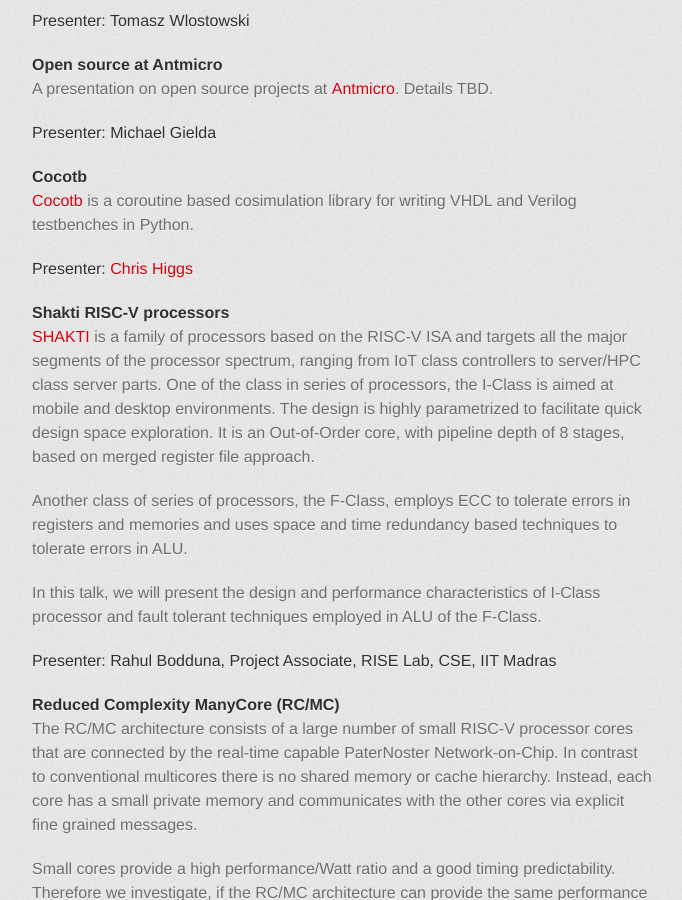
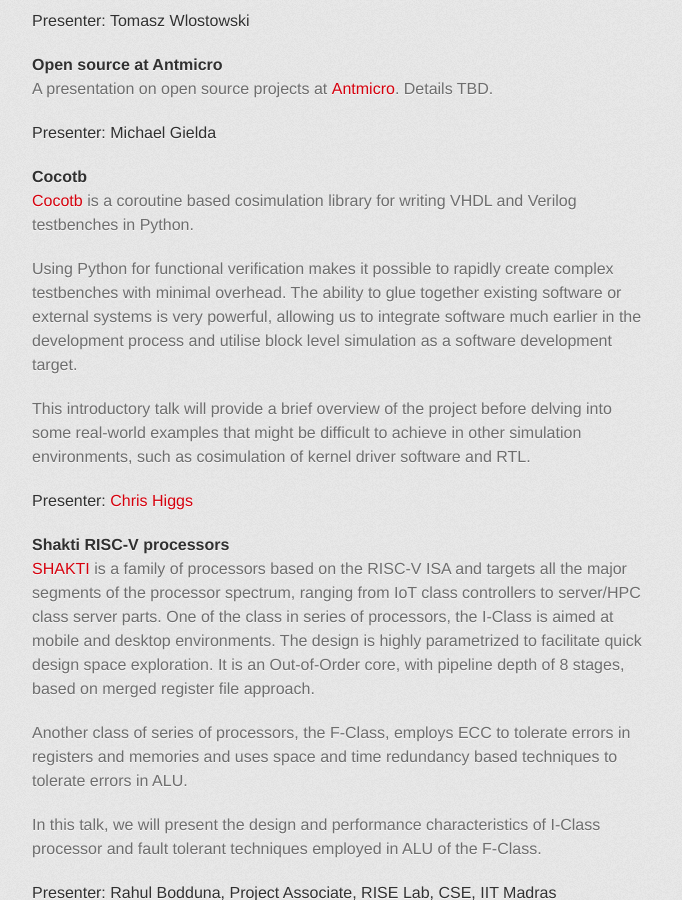
Before and after one commit to fossi-foundation/orconf, a Jekyll site: the page index.html, which Jekyll copies as it is, in a window 1280 px wide and 900 px high, scrolled down 3345 px. Shown: the whole window, without its empty margins (298-980 px from the left). Built offline with Jekyll 4.4.1, drawn with Linux system fonts in a browser that asks for light colours; some web fonts are replaced.

Commit message:
Cocotb talk summary

```diff
--- a/index.html
+++ b/index.html
@@ -143,7 +143,20 @@
 	  <p></p>
 
 	  <h4><a name="cocotb" class="anchor" href="#cocotb"><span class="octicon octicon-link"></span></a>Cocotb</h4>
-	  <p><a target="_blank" href="http://potential.ventures/cocotb/">Cocotb</a> is a coroutine based cosimulation library for writing VHDL and Verilog testbenches in Python.</p>
+  	  <p><a target="_blank" href="http://potential.ventures/cocotb/">Cocotb</a> is a coroutine based cosimulation library for writing VHDL and Verilog testbenches in Python.</p>
+  	  <p>
+  	      Using Python for functional verification makes it possible to
+  	      rapidly create complex testbenches with minimal overhead.  The
+  	      ability to glue together existing software or external systems
+  	      is very powerful, allowing us to integrate software much earlier
+  	      in the development process and utilise block level simulation as
+  	      a software development target.</p>
+  	  <p>
+  	      This introductory talk will provide a brief overview of the project
+  	      before delving into some real-world examples that might be
+  	      difficult to achieve in other simulation environments, such
+  	      as cosimulation of kernel driver software and RTL.</p>
+
 	  <h5>Presenter: <a name="chrishiggs" class="anchor" href="#chrishiggs"><span class="octicon octicon-link"></span></a><a target="_blank" href="http://potential.ventures/">Chris Higgs</a></h5>
 	  <p></p>
 
```
